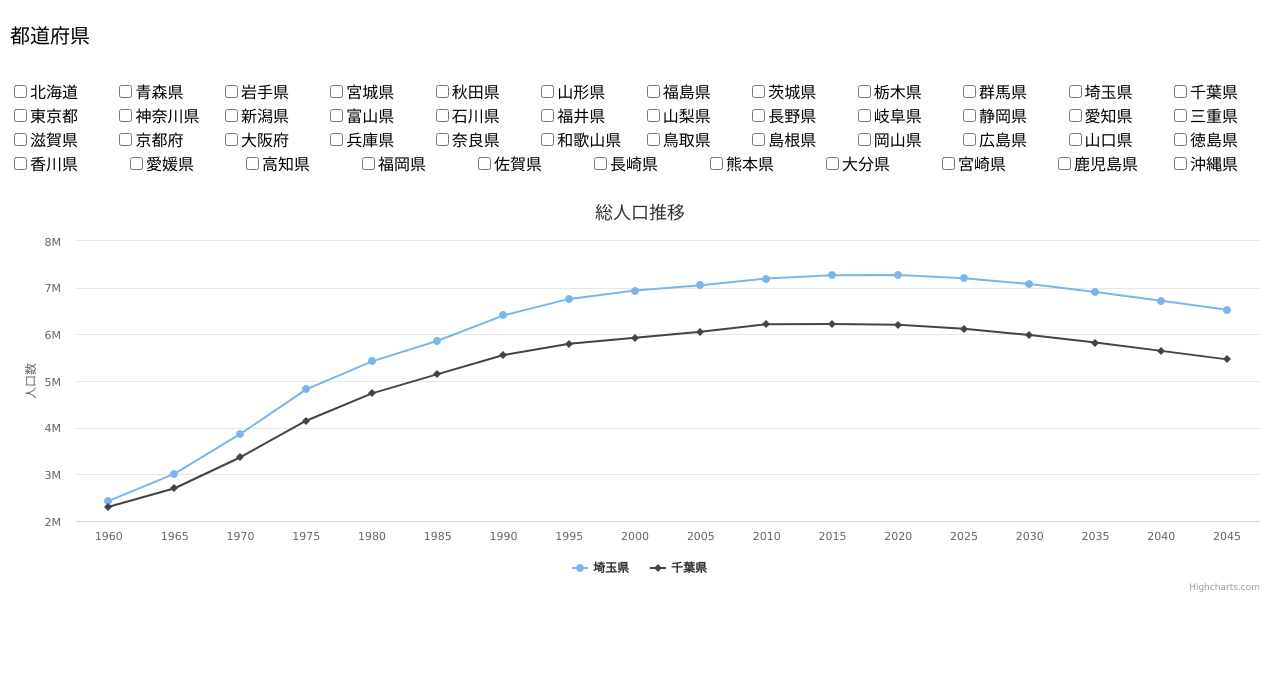
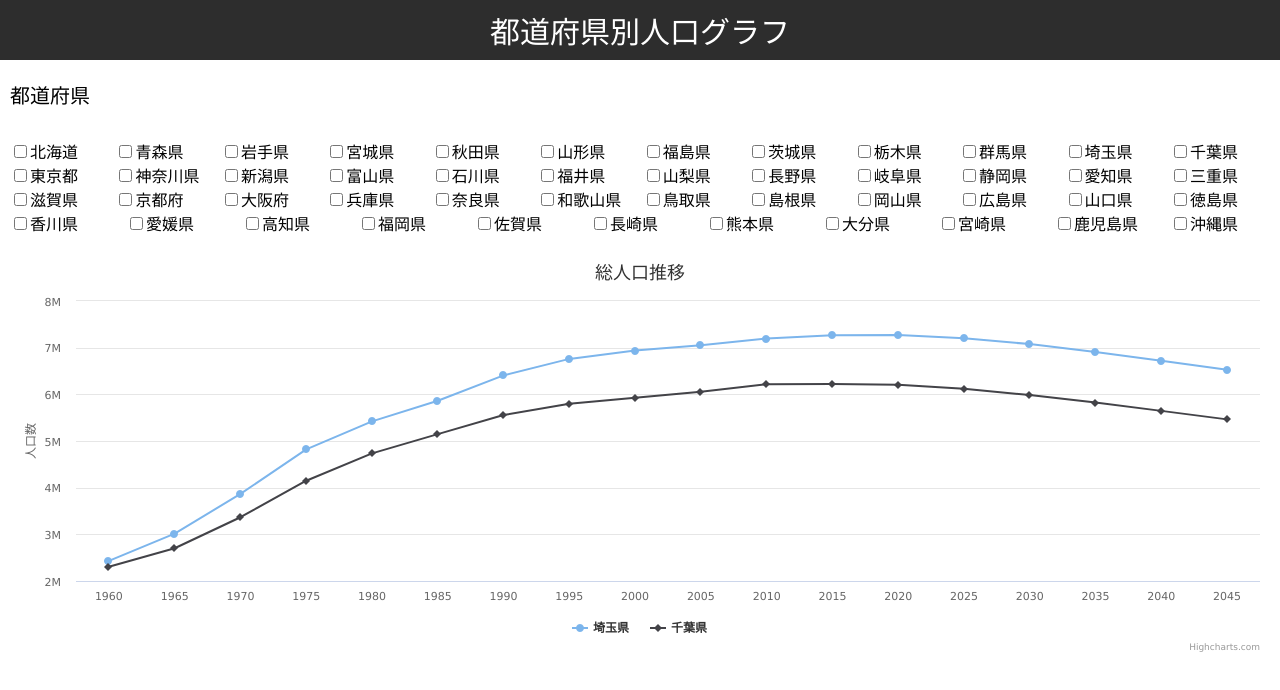
Before and after one commit to shimapon/react-highcharts-resas, a React (Create React App) app: page / in a window 1280 px wide. Shown: the top 690 px of the page. Built offline with nearby package versions, Linux system fonts and the light colour scheme.

Commit message:
ヘッダーのレイアウトを作成

```diff
--- a/src/App.tsx
+++ b/src/App.tsx
@@ -1,9 +1,33 @@
 import React from "react";
+import Text from "./components/atoms/Text";
 import Main from "./components/pages/Main";
+
+const Styles: { [key: string]: React.CSSProperties } = {
+  header: {
+    width: "100%",
+    backgroundColor: "#2d2d2d",
+  },
+  headerInner: {
+    display: "flex",
+    alignItems: "center",
+    justifyContent: "center",
+    height: "60px",
+    padding: "0 2em",
+  },
+  title: {
+    fontSize: "30px",
+    color: "white",
+  },
+};
 
 const App: React.FC = () => {
   return (
     <div className="App">
+      <header style={Styles.header}>
+        <div style={Styles.headerInner}>
+          <Text text="都道府県別人口グラフ" style={Styles.title} />
+        </div>
+      </header>
       <Main />
     </div>
   );
```
